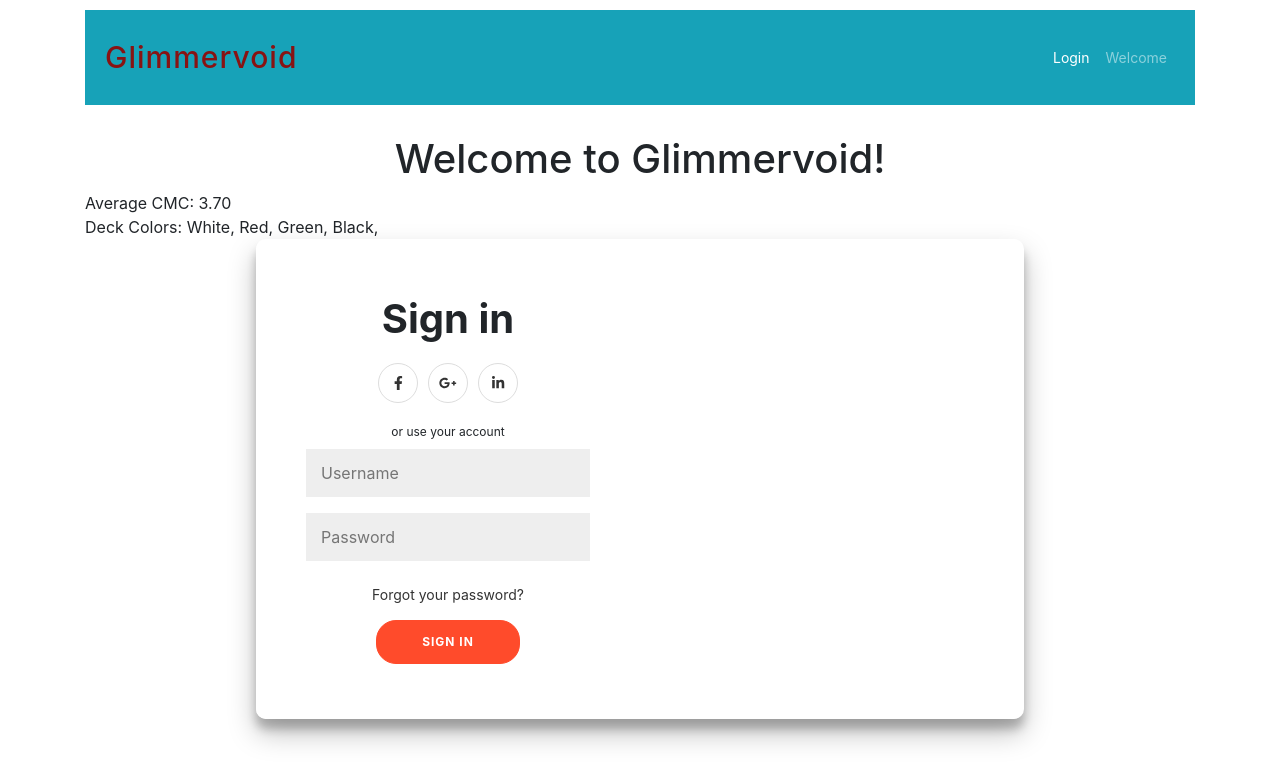
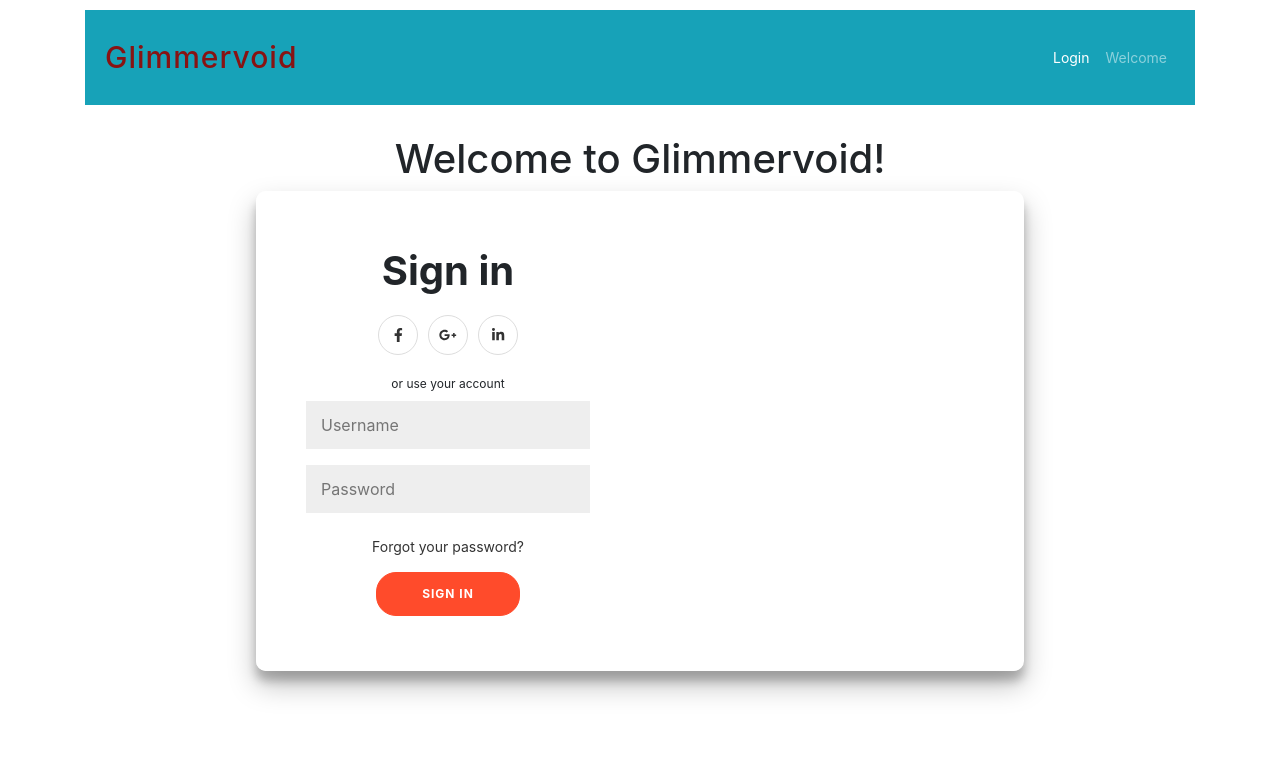
Before and after one commit to Mooch92/Glimmervoid, an Angular app: page /login in a window 1280 px wide. Shown: the top 784 px of the page. Built offline with nearby package versions, Linux system fonts and the light colour scheme; what angular-in-memory-web-api would draw is missing.

Commit message:
Fix deck stats location

```diff
--- a/src/app/app.component.html
+++ b/src/app/app.component.html
@@ -12,7 +12,6 @@
 
 </div>
 <!-- <app-card-list></app-card-list> -->
-<app-deck-stats></app-deck-stats>
 
   <router-outlet></router-outlet>
 
--- a/src/app/card-list/card-list.component.html
+++ b/src/app/card-list/card-list.component.html
@@ -2,7 +2,7 @@
 <div class="container">
 
   <!DOCTYPE html>
-
+  <app-deck-stats></app-deck-stats>
   <!-- <app-card-details [card]="cards"></app-card-details> -->
   <div class = "search"><app-card-search></app-card-search></div>
 
```
